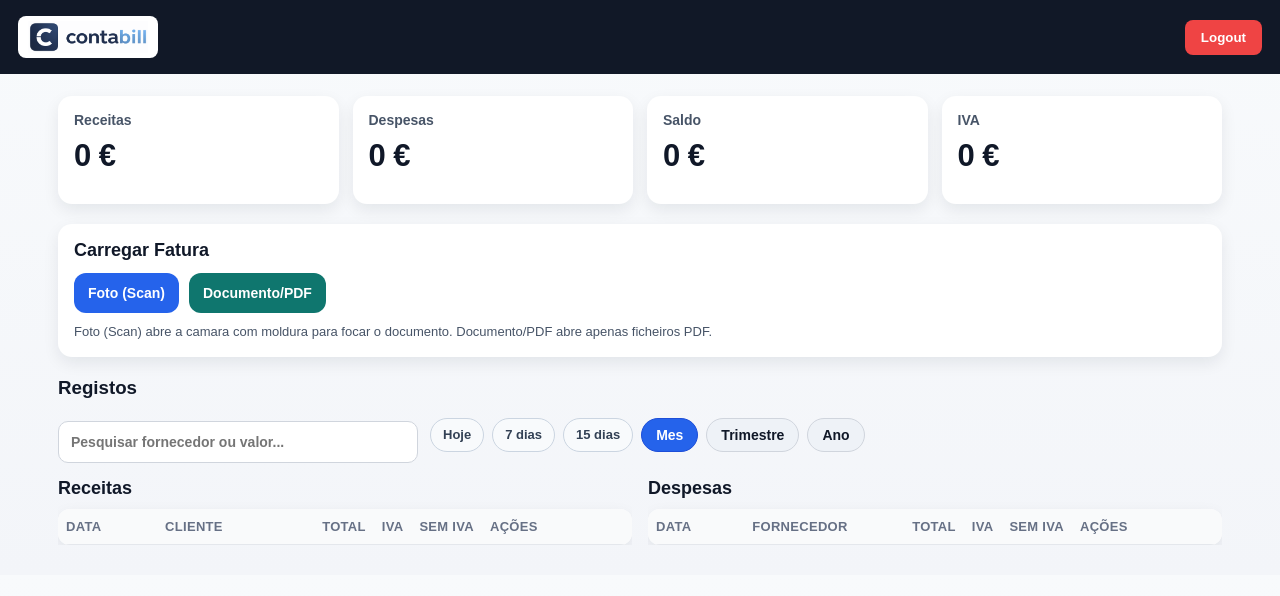
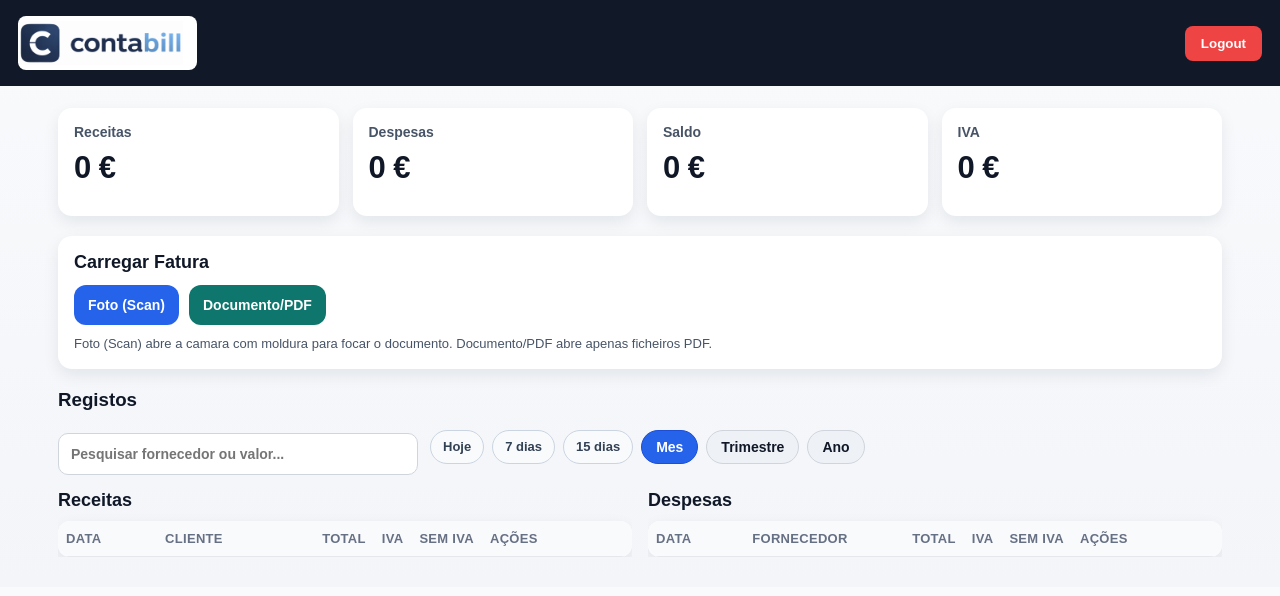
Before and after one commit to geralprimefence-sudo/PRM-APP, a website: page public/dashboard.html in a window 1280 px wide. Drawn offline with Linux system fonts and the light colour scheme; no server answers.

Commit message:
Logo alinhado à esquerda, mais alto e uniforme sem perder nada

```diff
--- a/public/dashboard.html
+++ b/public/dashboard.html
@@ -53,14 +53,17 @@ margin:0;
 line-height:1.2;
 }
 
-.header-logo{
-display:block;
-height:42px;
-width:auto;
-max-width:min(56vw,320px);
-background:#fff;
-border-radius:8px;
-padding:5px 10px;
+.header-logo {
+	display: block;
+	height: 54px;
+	width: auto;
+	max-width: min(44vw, 340px);
+	background: #fff;
+	border-radius: 8px;
+	padding: 5px 14px 5px 0;
+	object-fit: contain;
+	margin-left: 0;
+	margin-right: auto;
 }
 
 .container{
```
